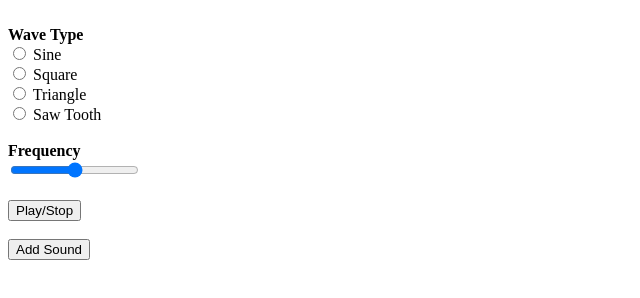
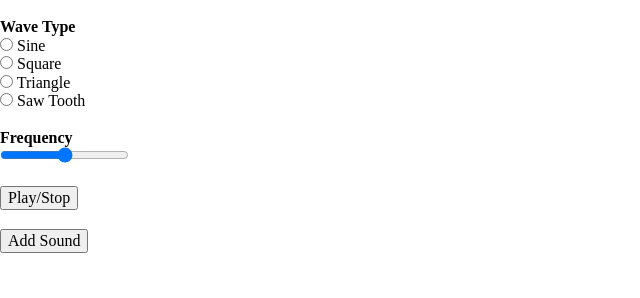
Before and after one commit to thinkful-ei25/soundful, a plain HTML site: page index.html in a window 1280 px wide. Shown: the whole page, without its empty margins (0-640 px from the left). Drawn offline with nearby package versions, Linux system fonts and the light colour scheme.

Commit message:
added css normalize and a main css style file

```diff
--- a/index.html
+++ b/index.html
@@ -4,7 +4,10 @@
   <meta charset="UTF-8">
   <meta name="viewport" content="width=device-width, initial-scale=1.0">
   <meta http-equiv="X-UA-Compatible" content="ie=edge">
+
   <title>Soundful</title>
+  <link rel="stylesheet" href="//cdnjs.cloudflare.com/ajax/libs/normalize/4.2.0/normalize.min.css">
+  <link rel="stylesheet" href="styles/main.css">
 </head>
 <body>
   <!-- <h1>Soundful</h1> -->
```
